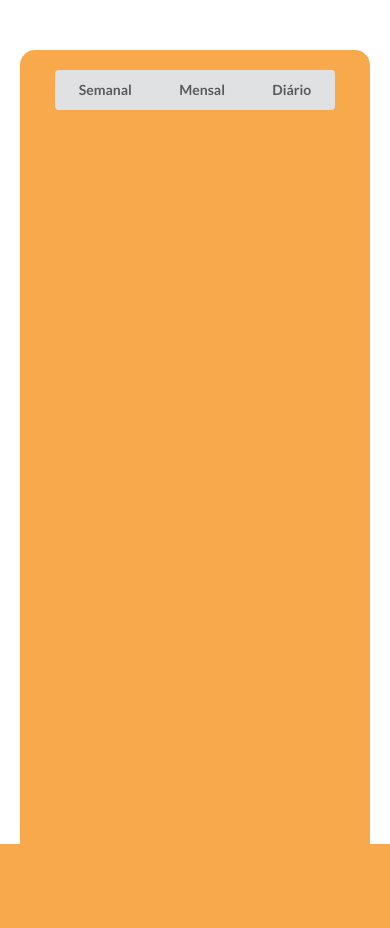
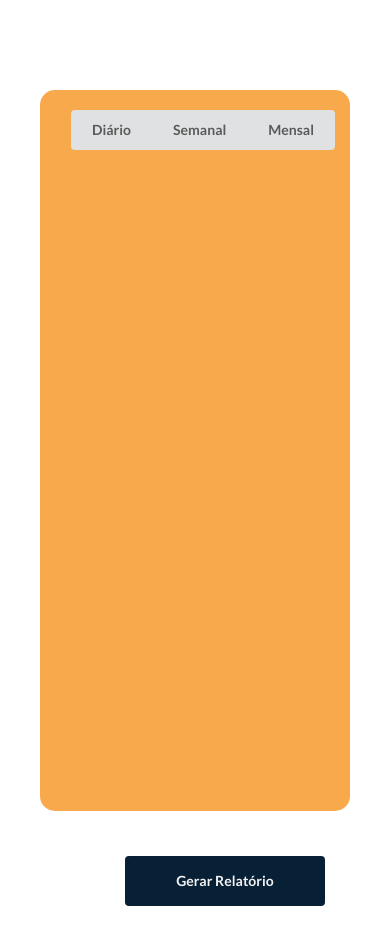
Before and after one commit to pedroT-web/Projeto_ReciclaSenac, a PHP site: page /historico.html in a window 390 px wide. Shown: the part 50-978 px from the top of the page. Before the commit the page ends 894 px from the top, so only its background shows below. Run offline with PHP 8.4, Linux system fonts and the light colour scheme; some libraries are stand-ins or nearby versions.

Commit message:
Atualizações

```diff
--- a/css/style.css
+++ b/css/style.css
@@ -143,8 +143,6 @@ body{
     padding-top: 50px;
     justify-content: center;
     gap: 40px;
-
-
 }
 #nome{
     font-family: "nunito";
@@ -169,6 +167,10 @@ body{
     height: 100vh;
 
     text-align: center;
+
+    background-color: rgb(247, 148, 30, 0.8);
+    border-radius: 15px;
+    margin-left: 100px;
 }
 
 label{
@@ -341,18 +343,26 @@ select{
 
 /* Página Histórico */
 .pag_historico{
-    height: 100vh;
-    display: flex;
-    justify-content: center;
+    height: 110vh;
+}
+
+.agrupamento_historico{
+    height: 100%;
+    width: 100%;
+
+    padding: 40px;
+    margin: 0;
+
 }
 .local_historico{
-    margin: 50px 20px 0px 20px;
+    margin: 50px 20px 0px 50px;
     display: flex;
-    border-top-left-radius: 15px;
-    border-top-right-radius: 15px;
+    border-radius: 15px;
 
     background-color: rgb(247, 148, 30, 0.8);
-    width: 100%;
+
+    height: 85%;
+    width: 95%;
 }
 
 .espacamento_historico{
@@ -367,6 +377,27 @@ select{
     width: 80%;
 }
 
+.botao_relatorio{
+    display: flex!important;
+    align-items: center!important;
+    justify-content: center!important;
+
+    height: 50px;
+    width: 200px;
+    background-color: #082036 !important;
+    color: #f2f2f2 !important;
+    transition: 0.3s!important;
+
+    margin-top: 45px !important;
+    margin-right: 25px !important;
+
+}
+
+.botao_relatorio:hover{
+    transition: 0.3s;
+    background-color: #F7941E !important;
+    scale: 1.02;
+}
 
 @media screen and (max-width: 768px){
     .container_imagen{
@@ -389,7 +420,7 @@ select{
         width: 100%;
     }
     .historico_pagina_pesagem{
-
+        margin: 0;
         width: 100%;
     }
 
@@ -400,12 +431,28 @@ select{
     .fundo_login{
         width: 400px;
     }
+
+    .local_historico{
+        margin-left: 0;
+        width: 100%;
+    }
 }
 
 @media screen and (max-width: 1199px){
     .container_imagen{
         width: 100%;
         background-position: left;
+    }
+      .historico_pagina_pesagem{
+
+        margin-left:50px;
+        margin-right:50px;
+        width: 93%;
+    }
+
+     .local_historico{
+        margin-left: 0;
+        width: 100%;
     }
 }
 
--- a/historico.html
+++ b/historico.html
@@ -33,12 +33,20 @@
     </div>
 
     <section class="pag_historico">
-        <div class="local_historico">
-            <div class="espacamento_historico">
-                <div class="botoes_acesso_historico ui buttons">
-                    <button class="botoes_2 ui button">Semanal</button>
-                    <button class="botoes_2 ui button">Mensal</button>
-                    <button class="botoes_2 ui button">Diário</button>
+        <div class="agrupamento_historico">
+            <div class="local_historico">
+                <div class="espacamento_historico">
+                    <div class="botoes_acesso_historico ui buttons">
+                        <button class="botoes_2 ui button">Diário</button>
+                        <button class="botoes_2 ui button">Semanal</button>
+                        <button class="botoes_2 ui button">Mensal</button>
+                    </div>
+                </div>
+            </div>
+
+            <div class="campo_botao_enviar">
+                <div class="ui button botao_relatorio ms-4 col-sm-8 col-md-6 col-lg-6 col-6" tabindex="0">
+                    <div class="visible content texto_enviar">Gerar Relatório</div>
                 </div>
             </div>
         </div>
--- a/pesagem.html
+++ b/pesagem.html
@@ -95,7 +95,7 @@
                     </div>
                 </div>
             </section>
-            <section class="historico_pagina_pesagem col-sm-8 col-md-6 col-lg-6 col-6">
+            <section class="historico_pagina_pesagem col-sm-8 col-md-5 col-lg-5 col-6">
                 <h3 class="mt-2 titulo">Históricos Rápidos</h3>
                 <div class=" ui buttons">
                     <button class="botoes ui button">Diário</button>
```
